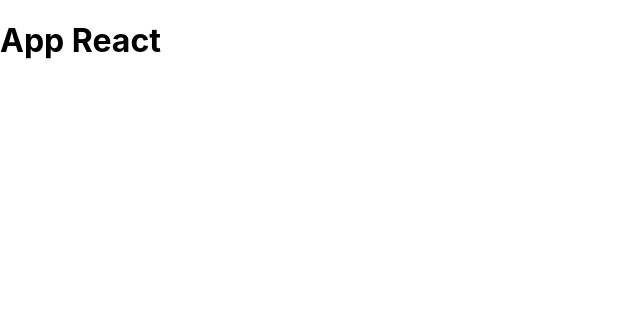
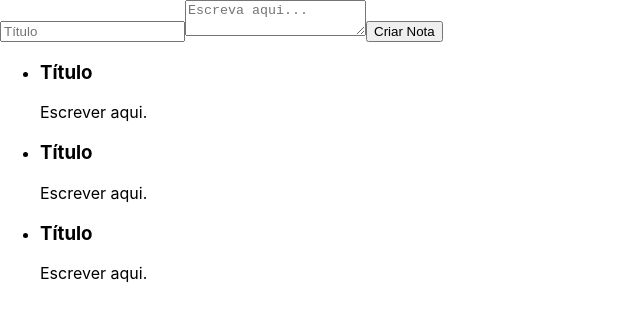
Before and after one commit to LourenceQ/ReactPrototypes, a React (Create React App) app in the folder ceep/: page / in a window 1280 px wide. Shown: the top 320 px of the page, without its empty margins (0-640 px from the left). Built offline with nearby package versions, Linux system fonts and the light colour scheme.

Commit message:
Componentizando elementos

```diff
--- a/ceep/src/App.js
+++ b/ceep/src/App.js
@@ -1,8 +1,20 @@
-
-
+import React from "react";
+import { ListaDeNotas } from "./Components/ListaDeNotas";
 function App() {
   return (
-    <h1>App React</h1>
+    <section>
+      <form>
+        <input type="text" placeholder="Título" />
+
+        <textarea placeholder="Escreva aqui..." />
+
+        <button>Criar Nota</button>
+      </form>
+
+      <ListaDeNotas />
+      <ListaDeNotas />
+      <ListaDeNotas />
+    </section>
   );
 }
 
--- /dev/null
+++ b/ceep/src/Components/ListaDeNotas.jsx
@@ -0,0 +1,18 @@
+import React, { Component } from "react";
+
+export class ListaDeNotas extends Component {
+  render() {
+    return (
+      <ul>
+        <li>
+          <section>
+            <header>
+              <h3>Título</h3>
+            </header>
+            <p>Escrever aqui.</p>
+          </section>
+        </li>
+      </ul>
+    );
+  }
+}
```
